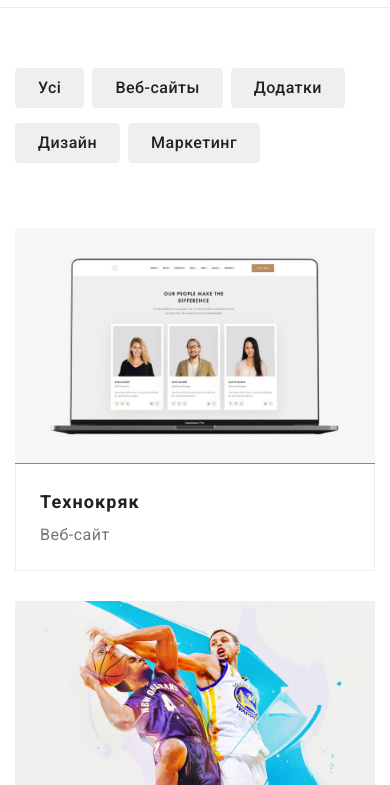
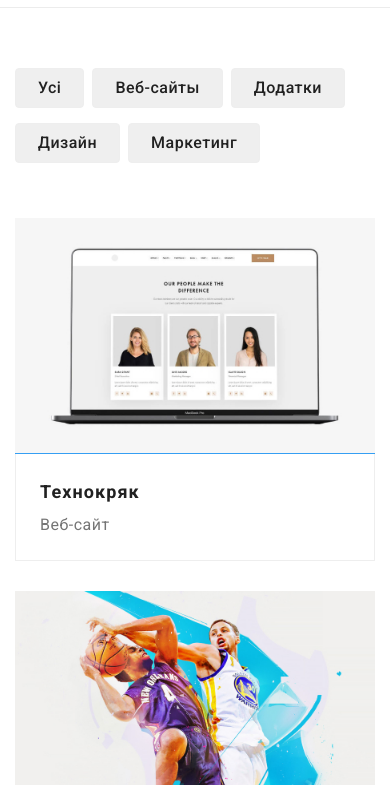
Before and after one commit to BPyvovarova/goit-markup-hw-08, a plain HTML site: page portfolio.html in a window 390 px wide. Shown: the part 59-844 px from the top of the page. Drawn offline with nearby package versions, Linux system fonts and the light colour scheme.

Commit message:
HW 8 доопрацьована

```diff
--- a/sass/layout/_about.scss
+++ b/sass/layout/_about.scss
@@ -42,6 +42,10 @@
   @include font(700, 14, 16, 0.03, var(--first-title-color));
   text-transform: uppercase;
   margin-bottom: 10px;
+  text-align: center;
+  @include tablet {
+    text-align: start;
+  }
 }
 .about__text {
   @include font(null, 14, 24, 0.03, var(--second-title-color));
--- a/sass/layout/_filter.scss
+++ b/sass/layout/_filter.scss
@@ -1,10 +1,14 @@
 .filter__list {
   display: flex;
-  margin-bottom: 50px;
+  margin-bottom: 40px;
   flex-wrap: wrap;
   justify-content: start;
   @include tablet {
     justify-content: center;
+    margin-bottom: 30px;
+  }
+  @include desktop {
+    margin-bottom: 50px;
   }
 }
 .filter__btn {
--- a/sass/layout/_header.scss
+++ b/sass/layout/_header.scss
@@ -16,9 +16,12 @@
   }
 }
 .header__logo {
-  margin-right: 93px;
+  margin-right: 87px;
   span {
     color: #000000;
+  }
+  @include desktop {
+    margin-right: 93px;
   }
 }
 .header-list .link.current {
@@ -41,7 +44,7 @@
   display: none;
   @include tablet {
     display: flex;
-    margin-right: 90px;
+    margin-right: 77px;
   }
 }
 .navigation__link {
@@ -60,7 +63,6 @@
 }
 .connect__mail {
   @include font(500, 14, 16, 0.02, var(--second-title-color));
-  margin-right: 50px;
   display: flex;
   align-items: center;
   transition-property: var(--transition-property);
@@ -69,6 +71,9 @@
   &:hover,
   &:focus {
     color: var(--accent-color);
+  }
+  @include desktop {
+    margin-right: 50px;
   }
 }
 .connect__tel {
--- a/sass/layout/_work.scss
+++ b/sass/layout/_work.scss
@@ -26,3 +26,8 @@
   justify-content: center;
   gap: 30px;
 }
+.work {
+  @media screen and (max-width: 1199px) {
+    display: none;
+  }
+}
```
Also changed, not shown: css/main.css, css/main.min.css, 2 other files.
